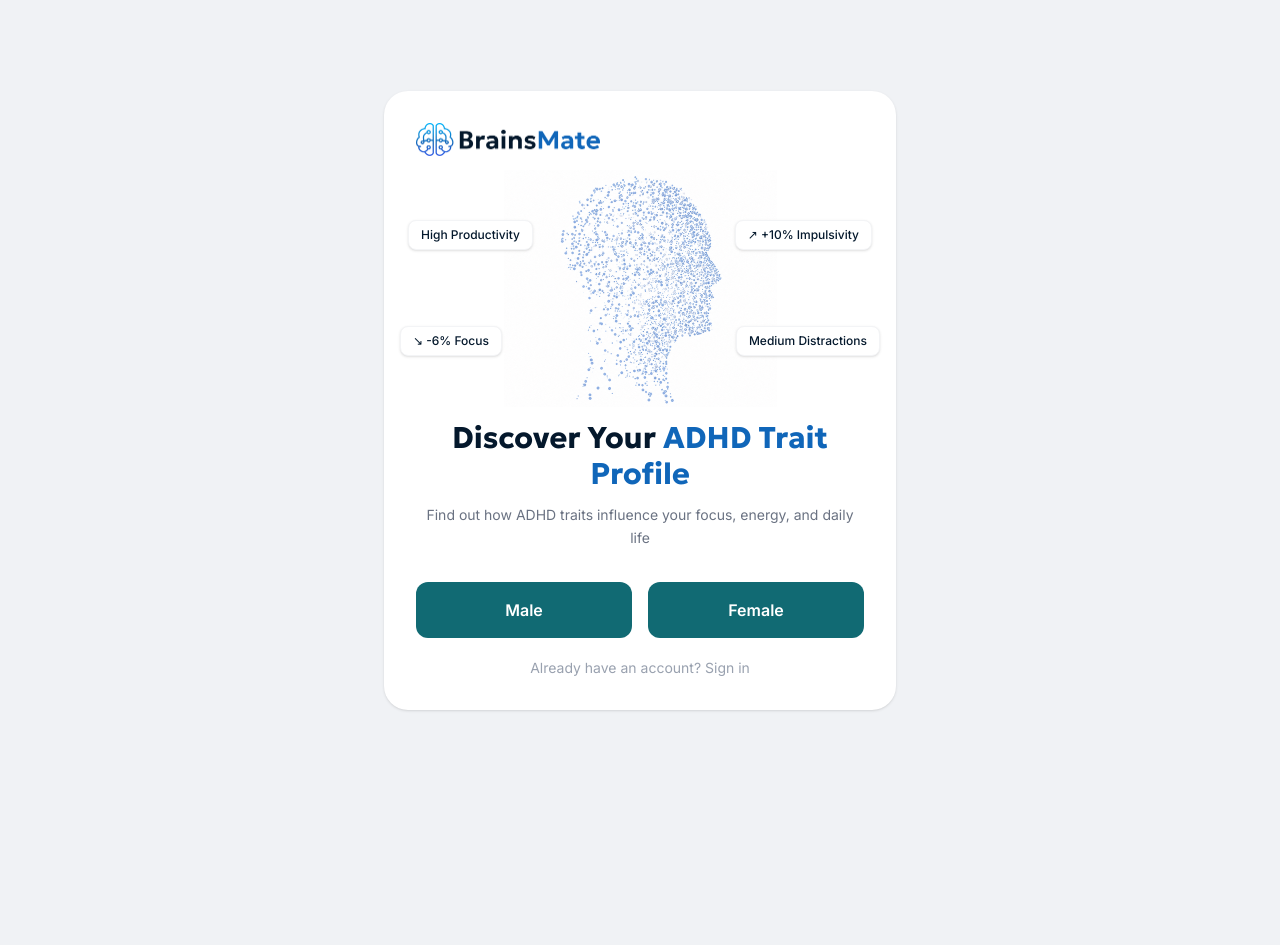
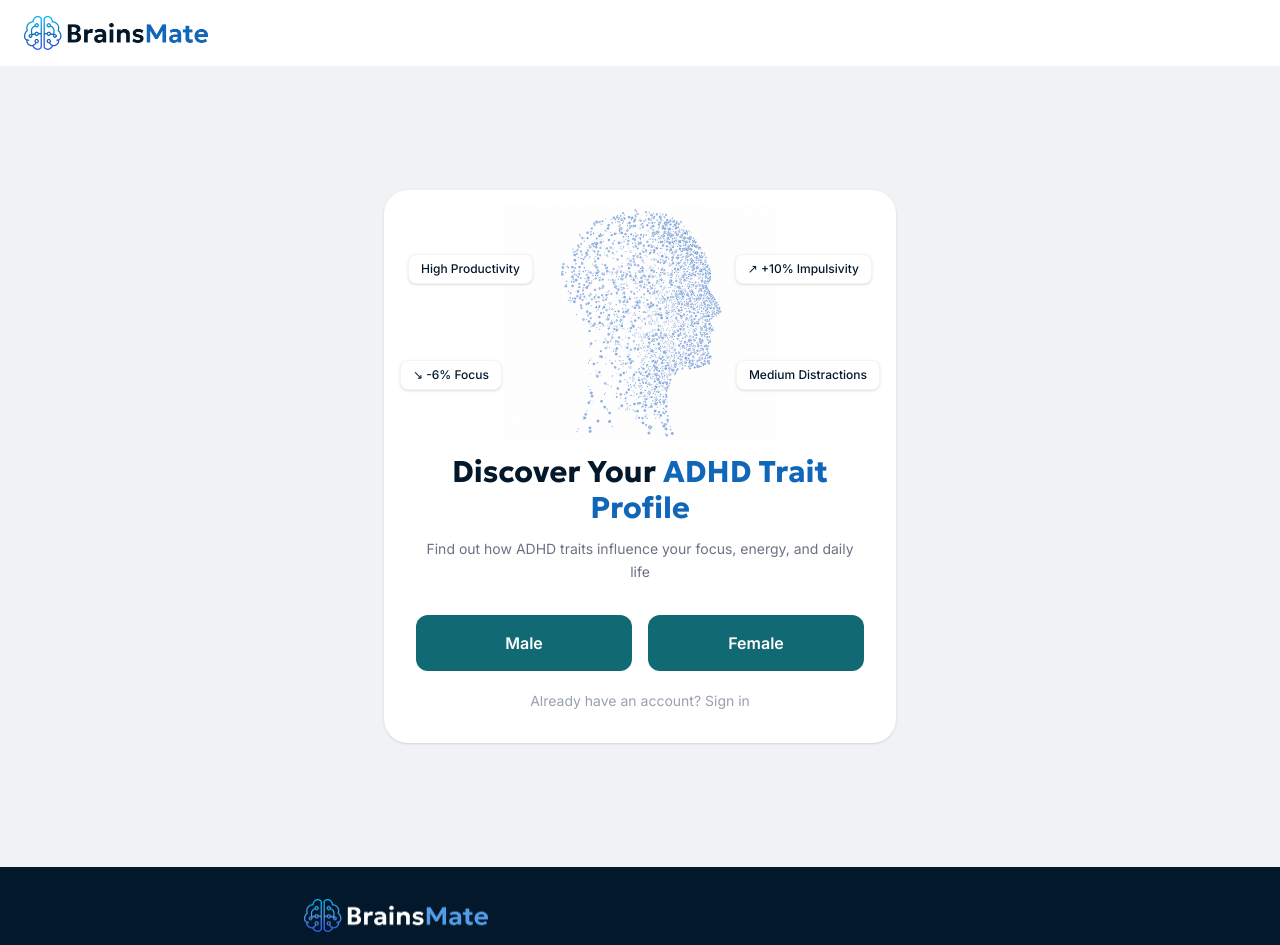
Before and after one commit to ilo667/adhdtest, a Next.js app in the folder frontend/: page / in a window 1280 px wide. Shown: the top 945 px of the page. Before the commit the page ends 800 px from the top, so only its background shows below. Built offline with nearby package versions, Linux system fonts and the light colour scheme.

Commit message:
Add global Header/Footer to layout; logo is now a link to home

```diff
--- a/frontend/app/layout.tsx
+++ b/frontend/app/layout.tsx
@@ -1,5 +1,7 @@
 import type { Metadata } from "next";
 import { Geologica, Inter } from "next/font/google";
+import { Header } from "../components/Header";
+import { Footer } from "../components/Footer";
 import "./globals.css";
 
 const geologica = Geologica({
@@ -20,7 +22,11 @@ export const metadata: Metadata = {
 export default function RootLayout({ children }: { children: React.ReactNode }) {
   return (
     <html lang="en" className={`${geologica.variable} ${inter.variable} h-full antialiased`}>
-      <body className="min-h-full flex flex-col">{children}</body>
+      <body className="min-h-full flex flex-col">
+        <Header />
+        {children}
+        <Footer />
+      </body>
     </html>
   );
 }
--- a/frontend/app/login/page.tsx
+++ b/frontend/app/login/page.tsx
@@ -4,7 +4,6 @@ import { useState } from "react";
 import Link from "next/link";
 import { useRouter } from "next/navigation";
 import { api } from "../../lib/api";
-import { BrainsMateLogo } from "../../components/BrainsMateLogo";
 
 export default function LoginPage() {
   const router = useRouter();
@@ -30,11 +29,7 @@ export default function LoginPage() {
   return (
     <main className="min-h-screen flex items-center justify-center bg-[#f0f2f5] px-4">
       <div className="w-full max-w-sm bg-white rounded-3xl shadow-sm p-8">
-        <div className="mb-8">
-          <BrainsMateLogo size={22} />
-        </div>
-
-        <h1 className="text-2xl font-bold text-[#04182c] mb-1">Sign in</h1>
+<h1 className="text-2xl font-bold text-[#04182c] mb-1">Sign in</h1>
         <p className="text-gray-500 text-sm mb-6">
           Welcome back! Let&apos;s continue your learning journey
         </p>
--- a/frontend/app/page.tsx
+++ b/frontend/app/page.tsx
@@ -1,7 +1,6 @@
 import { type ReactNode } from "react";
 import Image from "next/image";
 import Link from "next/link";
-import { BrainsMateLogo } from "../components/BrainsMateLogo";
 
 function FloatingTag({ children, className }: { children: ReactNode; className: string }) {
   return (
@@ -15,11 +14,7 @@ export default function LandingPage() {
   return (
     <main className="min-h-screen flex items-center justify-center bg-[#f0f2f5] px-4 py-8">
       <div className="w-full max-w-lg bg-white rounded-3xl shadow-sm p-8 flex flex-col items-center">
-        <div className="self-start mb-8">
-          <BrainsMateLogo size={26} />
-        </div>
-
-        <div className="relative flex items-center justify-center w-full mb-8" style={{ height: 200 }}>
+<div className="relative flex items-center justify-center w-full mb-8" style={{ height: 200 }}>
           <FloatingTag className="-left-2 top-8">High Productivity</FloatingTag>
           <FloatingTag className="-left-4 bottom-8">↘ -6% Focus</FloatingTag>
           <Image
--- a/frontend/app/quiz/page.tsx
+++ b/frontend/app/quiz/page.tsx
@@ -3,7 +3,6 @@
 import { useEffect, useState } from "react";
 import { useRouter } from "next/navigation";
 import { api, type Question, type QuizData } from "../../lib/api";
-import { BrainsMateLogo } from "../../components/BrainsMateLogo";
 
 const ANSWER_LABELS = [
   { value: 4, label: "Strongly agree" },
@@ -99,11 +98,7 @@ export default function QuizPage() {
         />
       </div>
 
-      <header className="px-6 pt-4 pb-2">
-        <BrainsMateLogo size={22} />
-      </header>
-
-      <main className="flex-1 flex flex-col items-center justify-center px-4 pb-24">
+<main className="flex-1 flex flex-col items-center justify-center px-4 pb-24">
         <div className="w-full max-w-2xl">
           <h2 className="text-2xl font-bold text-[#04182c] text-center mb-10 leading-snug">
             {question.prompt}
--- a/frontend/app/register/page.tsx
+++ b/frontend/app/register/page.tsx
@@ -4,7 +4,6 @@ import { useState } from "react";
 import Link from "next/link";
 import { useRouter } from "next/navigation";
 import { api } from "../../lib/api";
-import { BrainsMateLogo } from "../../components/BrainsMateLogo";
 
 export default function RegisterPage() {
   const router = useRouter();
@@ -44,11 +43,7 @@ export default function RegisterPage() {
   return (
     <main className="min-h-screen flex items-center justify-center bg-[#f0f2f5] px-4">
       <div className="w-full max-w-sm bg-white rounded-3xl shadow-sm p-8">
-        <div className="mb-8">
-          <BrainsMateLogo size={22} />
-        </div>
-
-        <h1 className="text-2xl font-bold text-[#04182c] mb-1 leading-snug">
+<h1 className="text-2xl font-bold text-[#04182c] mb-1 leading-snug">
           Discover your <span className="text-[#1066b9]">ADHD</span> Profile
         </h1>
         <p className="text-gray-500 text-sm mb-6">
--- a/frontend/app/report/page.tsx
+++ b/frontend/app/report/page.tsx
@@ -3,7 +3,6 @@
 import { useEffect, useState } from "react";
 import { useRouter } from "next/navigation";
 import { api, type AuthResponse } from "../../lib/api";
-import { BrainsMateLogo } from "../../components/BrainsMateLogo";
 
 function ScoreGauge({ scorePercent }: { scorePercent: number }) {
   const clamped = Math.max(0, Math.min(100, Math.round(scorePercent)));
@@ -216,8 +215,7 @@ export default function ReportPage() {
 
   return (
     <div className="min-h-screen bg-white">
-      <header className="px-6 py-4 flex items-center justify-between border-b border-gray-100">
-        <BrainsMateLogo size={22} />
+      <div className="flex justify-end px-6 py-2 border-b border-gray-100">
         <button
           onClick={handleLogout}
           className="flex items-center gap-1.5 text-sm text-gray-500 hover:text-[#04182c] transition-colors"
@@ -227,7 +225,7 @@ export default function ReportPage() {
           </svg>
           Sign out
         </button>
-      </header>
+      </div>
 
       <div className="bg-[#f0f2f5] px-6 py-8">
         <div className="max-w-2xl mx-auto flex flex-col sm:flex-row items-center gap-6">
@@ -268,12 +266,6 @@ export default function ReportPage() {
 
       </div>
 
-      <footer className="bg-[#04182c] px-6 py-8 mt-4">
-        <div className="max-w-2xl mx-auto">
-          <BrainsMateLogo size={22} white />
-          <p className="text-gray-400 text-xs mt-3">All rights reserved 2026</p>
-        </div>
-      </footer>
     </div>
   );
 }
--- a/frontend/components/BrainsMateLogo.tsx
+++ b/frontend/components/BrainsMateLogo.tsx
@@ -1,7 +1,9 @@
 import Image from "next/image";
+import Link from "next/link";
 
-export function BrainsMateLogo({ white = false }: { white?: boolean; size?: number }) {
+export function BrainsMateLogo({ white = false }: { white?: boolean }) {
   return (
+    <Link href="/">
       <Image
         src={white ? "/brainsmate-logo-white.png" : "/brainsmate-logo.png"}
         alt="BrainsMate"
@@ -10,5 +12,6 @@ export function BrainsMateLogo({ white = false }: { white?: boolean; size?: numb
         quality={100}
         priority
       />
+    </Link>
   );
 }
--- /dev/null
+++ b/frontend/components/Footer.tsx
@@ -0,0 +1,12 @@
+import { BrainsMateLogo } from "./BrainsMateLogo";
+
+export function Footer() {
+  return (
+    <footer className="bg-[#04182c] px-6 py-8 mt-auto">
+      <div className="max-w-2xl mx-auto">
+        <BrainsMateLogo white />
+        <p className="text-gray-400 text-xs mt-3">All rights reserved 2026</p>
+      </div>
+    </footer>
+  );
+}
--- /dev/null
+++ b/frontend/components/Header.tsx
@@ -0,0 +1,11 @@
+import { type ReactNode } from "react";
+import { BrainsMateLogo } from "./BrainsMateLogo";
+
+export function Header({ children }: { children?: ReactNode }) {
+  return (
+    <header className="px-6 py-4 flex items-center justify-between border-b border-gray-100 bg-white">
+      <BrainsMateLogo />
+      {children}
+    </header>
+  );
+}
```
Lines whose indentation alone changed are shown as unchanged.
